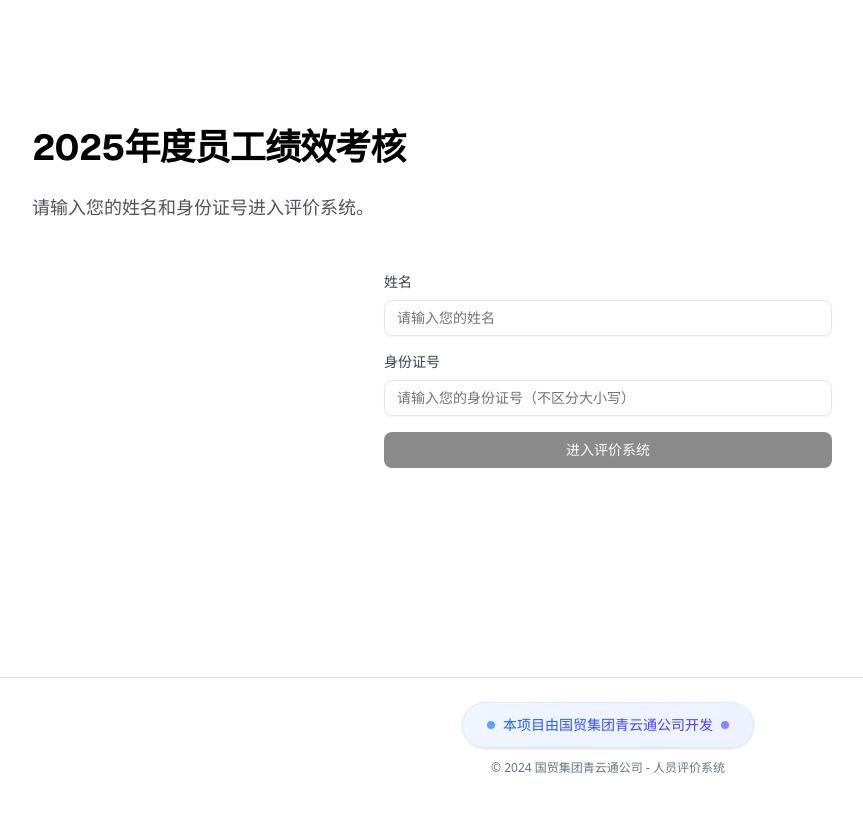
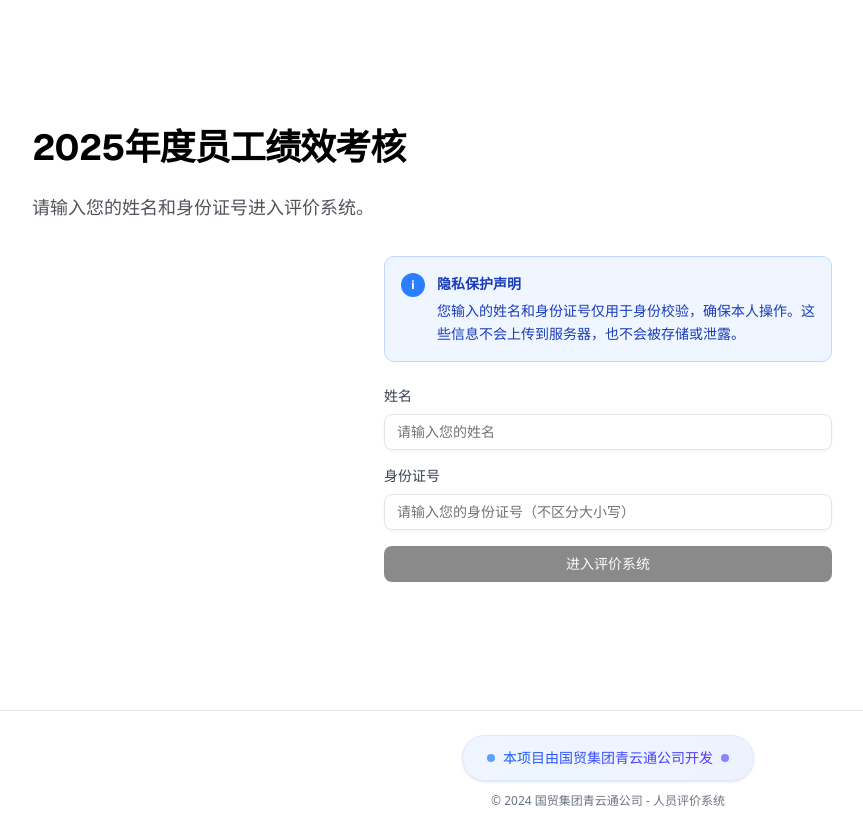
Before and after one commit to jinzhepro/vote, a Next.js app: page / in a window 1280 px wide. Shown: the whole page, without its empty margins (32-895 px from the left). Before the commit the page ends 800 px from the top, so only its background shows below. Built offline with nearby package versions, Linux system fonts and the light colour scheme.

Commit message:
feat(ui): 添加隐私保护声明提示框并调整表单间距

```diff
--- a/src/app/page.js
+++ b/src/app/page.js
@@ -117,8 +117,23 @@ export default function Home() {
             </p>
           </div>
 
+          {/* 隐私保护提示 */}
+          <div className="mt-8 max-w-md mx-auto w-full bg-blue-50 border border-blue-200 rounded-lg p-4">
+            <div className="flex items-start gap-3">
+              <div className="flex-shrink-0 w-6 h-6 bg-blue-500 rounded-full flex items-center justify-center text-white text-xs font-bold">
+                i
+              </div>
+              <div className="flex-1 text-sm text-blue-800 leading-relaxed">
+                <p className="font-semibold mb-1">隐私保护声明</p>
+                <p>
+                  您输入的姓名和身份证号仅用于身份校验，确保本人操作。这些信息不会上传到服务器，也不会被存储或泄露。
+                </p>
+              </div>
+            </div>
+          </div>
+
           {/* 姓名输入表单 */}
-          <div className="mt-12 max-w-md mx-auto w-full">
+          <div className="mt-6 max-w-md mx-auto w-full">
             <form onSubmit={handleSubmit} className="space-y-4">
               <div>
                 <label
```
